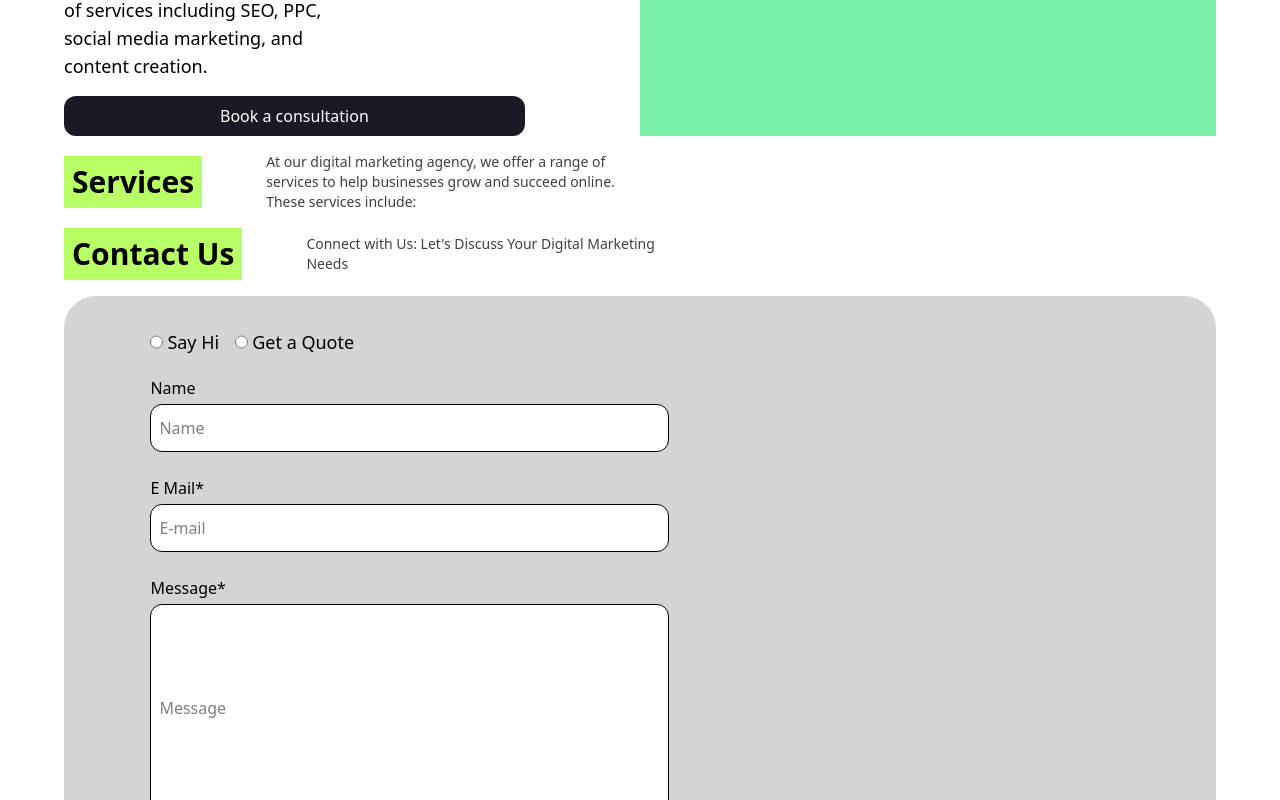
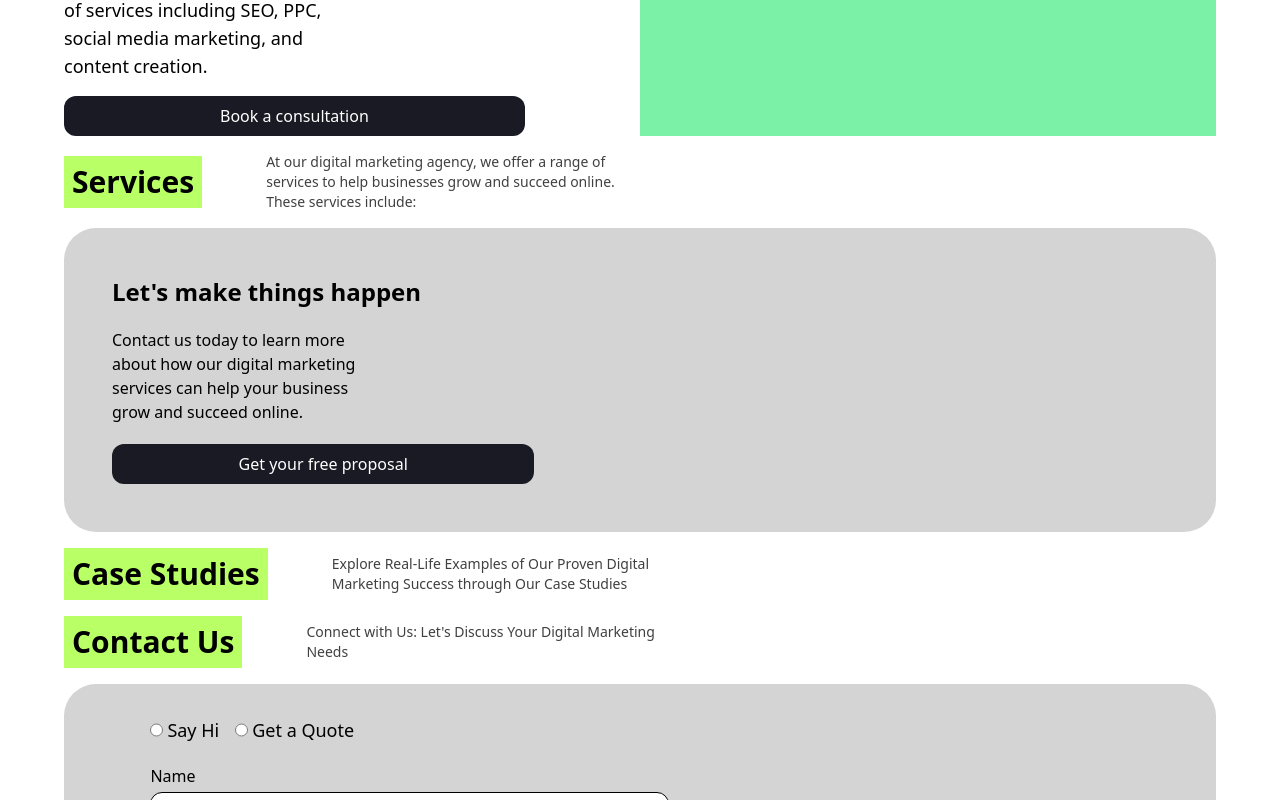
Before and after one commit to RajKishan1/agency, a Next.js app: page / in a window 1280 px wide. Shown: the part 462-1262 px from the top of the page. Built offline with nearby package versions, Linux system fonts and the light colour scheme.

Commit message:
feat:new components

```diff
--- a/src/app/page.tsx
+++ b/src/app/page.tsx
@@ -1,10 +1,11 @@
 import Footer from "@/components/Footer/Footer";
-import FormComponent from "@/components/FormComponent";
+import FormComponent from "@/components/LandingPage/FormComponent";
 import BrandDiv from "@/components/LandingPage/BrandDiv";
 import HeroSection from "@/components/LandingPage/HeroSection";
 import Navbar from "@/components/LandingPage/Navbar";
 import SmallHeading from "@/components/Shared/SmallHeading";
 import React from "react";
+import GetProposal from "@/components/LandingPage/GetProposal";
 
 const Page = () => {
   return (
@@ -15,7 +16,13 @@ const Page = () => {
       <SmallHeading
         heading="Services"
         text="At our digital marketing agency, we offer a range of services to help businesses grow and succeed online. These services include:"
-      />{" "}
+      />
+      <GetProposal />
+      <SmallHeading
+        heading="Case Studies"
+        text="Explore Real-Life Examples of Our Proven Digital Marketing Success through Our Case Studies"
+      />
+
       <SmallHeading
         heading="Contact Us"
         text="Connect with Us: Let's Discuss Your Digital Marketing Needs"
--- /dev/null
+++ b/src/components/LandingPage/CaseStudiesComponent.tsx
@@ -0,0 +1,7 @@
+import React from "react";
+
+const CaseStudiesComponent = () => {
+  return <div className="rounded-4xl flex"></div>;
+};
+
+export default CaseStudiesComponent;
--- /dev/null
+++ b/src/components/LandingPage/GetProposal.tsx
@@ -0,0 +1,20 @@
+import React from "react";
+import Btn from "../Shared/Btn";
+
+const GetProposal = () => {
+  return (
+    <div className="bg-neutral-300 p-12 rounded-4xl">
+      <div className="flex flex-col w-2/5 bg-red-00">
+        <h1 className="font-semibold text-2xl">Let's make things happen</h1>
+        <p className="py-5 w-3/5">
+          Contact us today to learn more about how our digital marketing
+          services can help your business grow and succeed online.
+        </p>
+        <Btn text="Get your free proposal" />
+      </div>
+      <div></div>{" "}
+    </div>
+  );
+};
+
+export default GetProposal;
--- a/src/components/Shared/SmallHeading.tsx
+++ b/src/components/Shared/SmallHeading.tsx
@@ -2,7 +2,7 @@ import React from "react";
 
 const SmallHeading = ({ heading, text }: { heading: string; text: string }) => {
   return (
-    <div className="flex flex-col md:flex-row gap-[5vw] my-4 items-center" >
+    <div className="flex flex-col md:flex-row gap-[5vw] my-4 items-center">
       <h1 className="bg-[#B9FF66] text-3xl p-2 font-semibold">{heading}</h1>
       <p className="w-1/3 text-sm text-neutral-700">{text}</p>
     </div>
```
Also changed, not shown: src/components/LandingPage/FormComponent.tsx (renamed from src/components/FormComponent.tsx).
